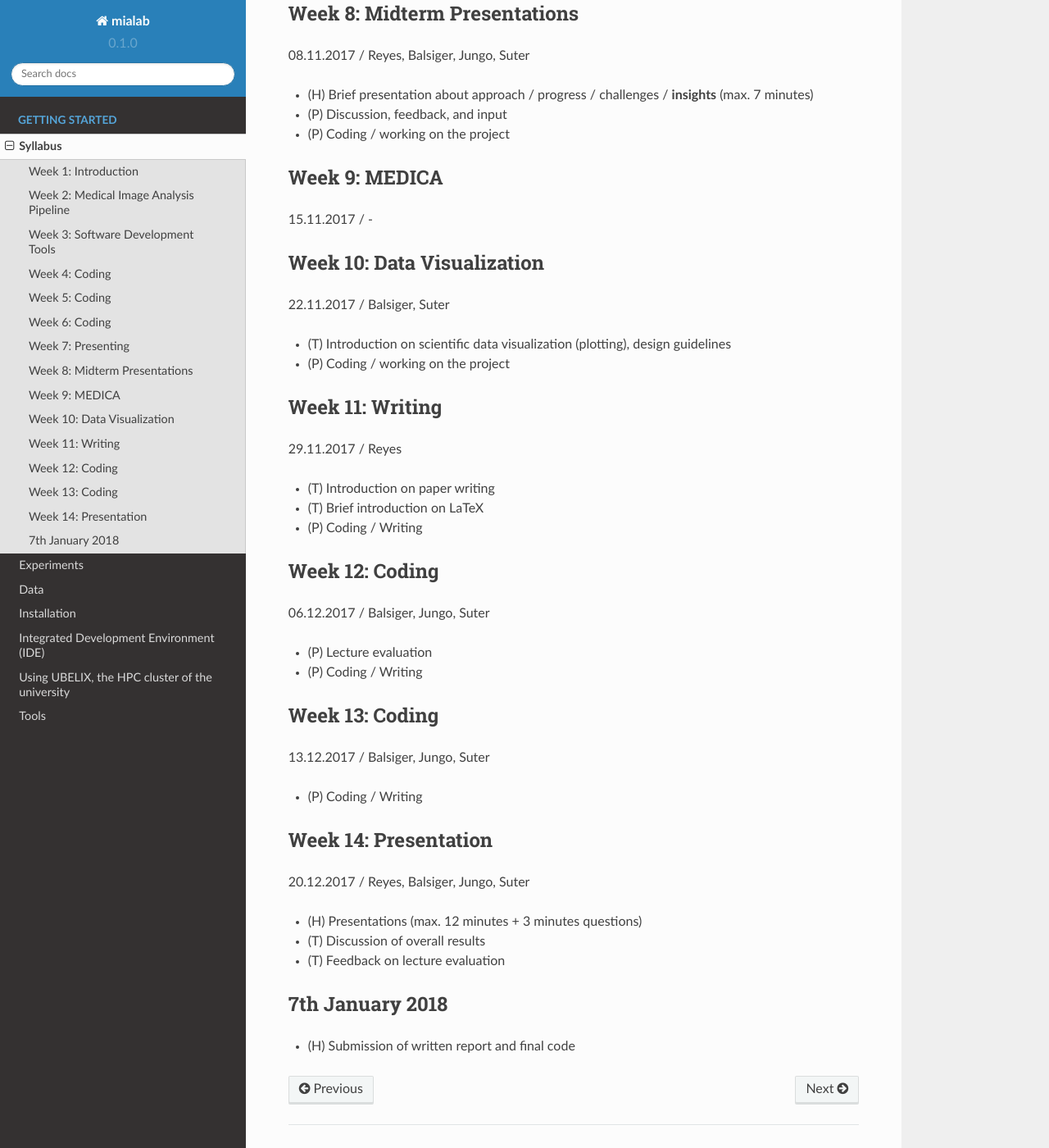
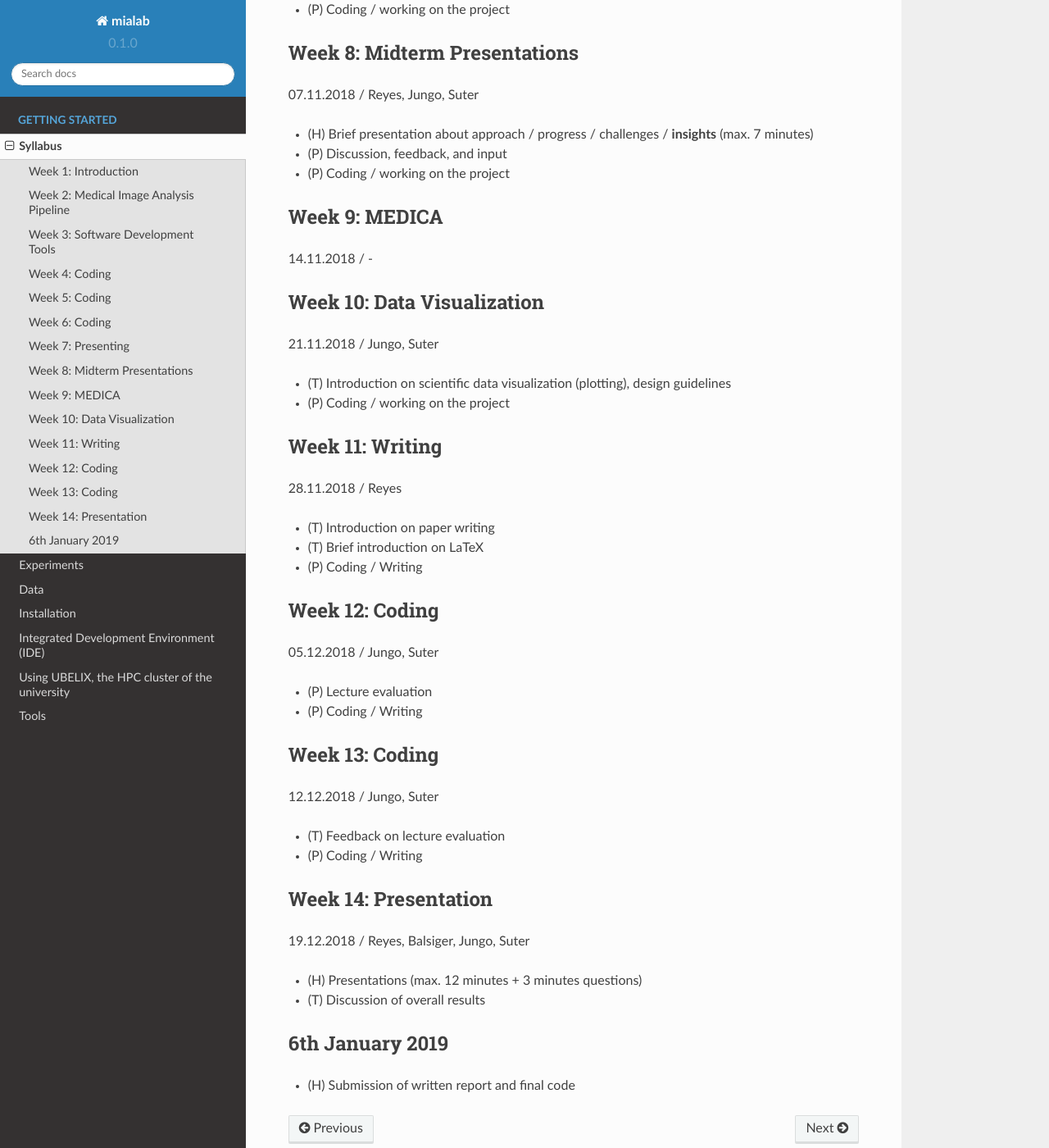
Before and after one commit to ubern-mia/MIALab, a Sphinx documentation site: the page built from docs/syllabus.rst, in a window 1280 px wide and 1400 px high, scrolled down 1560 px. Shown: the whole window at 82% size. Built offline with Sphinx 7.4.7 and the Read the Docs theme 2.0.0, drawn with Linux system fonts in a browser that asks for light colours; formulas are drawn with MathJax 3; some of the changed text lies outside the part shown.

Commit message:
chore(syllabus): 2018 syllabus

```diff
--- a/docs/syllabus.rst
+++ b/docs/syllabus.rst
@@ -7,29 +7,32 @@
 Week 1: Introduction
 --------------------
 
-20.09.2017 / Balsiger, Jungo, Suter
+19.09.2018 / Suter
 
 - \(T\) Overview and aim
 - \(T\) Medical problem / Image data
 - \(P\) Display medical image data with ITK-SNAP
 - \(P\) Install the Python environment
-- \(P\) 2-D decision forest toy example
+- \(H\)
+
+- **\(P\) 2-D decision forest toy example**
 
 Week 2: Medical Image Analysis Pipeline
 ------------------------------------------------------------
 
-27.09.2017 / Reyes, Balsiger
+26.09.2018 / Balsiger, Jungo, Suter
 
 - \(T\) Introduction to the medical image analysis pipeline
 - \(T\) Brief machine learning introduction
-- \(T\) Overview of available experiments
+- **\(T\) Overview of available experiments**
 - \(P\) Code introduction
-- \(H\) Formation of groups and experiment selection
+- \(H\)
+- **\(H\) Formation of groups and experiment selection**
 
 Week 3: Software Development Tools
 ----------------------------------------
 
-04.10.2017 / Jungo, Suter
+03.10.2018 / Jungo, Suter
 
 - \(T\) Introduction to PyCharm, GitHub, and Trello
 - \(P\) Coding / working on the project
@@ -37,7 +40,7 @@
 Week 4: Coding
 --------------------
 
-11.10.2017 / Jungo, Suter
+10.10.2018 / Jungo, Suter
 
 - \(P\) Coding / working on the project
 - \(H\) GitHub repository links
@@ -45,21 +48,21 @@
 Week 5: Coding
 --------------------
 
-18.10.2017 / Balsiger, Jungo, Suter
+17.10.2018 / Balsiger, Jungo, Suter
 
 - \(P\) Coding / working on the project
 
 Week 6: Coding
 --------------------
 
-25.10.2017 / Balsiger, Jungo, Suter
+24.10.2018 / Jungo, Suter
 
 - \(P\) Coding / working on the project
 
 Week 7: Presenting
 ------------------------------
 
-01.11.2017 / Reyes, Balsiger, Jungo, Suter
+31.10.2018 / Reyes, Jungo, Suter
 
 - \(T\) Introduction on presenting
 - \(P\) Coding / working on the project
@@ -67,7 +70,7 @@
 Week 8: Midterm Presentations
 ------------------------------
 
-08.11.2017 / Reyes, Balsiger, Jungo, Suter
+07.11.2018 / Reyes, Jungo, Suter
 
 - \(H\) Brief presentation about approach / progress / challenges / **insights** (max. 7 minutes)
 - \(P\) Discussion, feedback, and input
@@ -76,12 +79,12 @@
 Week 9: MEDICA
 --------------------
 
-15.11.2017 / -
+14.11.2018 / -
 
 Week 10: Data Visualization
 ------------------------------
 
-22.11.2017 / Balsiger, Suter
+21.11.2018 / Jungo, Suter
 
 - \(T\) Introduction on scientific data visualization (plotting), design guidelines
 - \(P\) Coding / working on the project
@@ -89,7 +92,7 @@
 Week 11: Writing
 -----------------
 
-29.11.2017 / Reyes
+28.11.2018 / Reyes
 
 - \(T\) Introduction on paper writing
 - \(T\) Brief introduction on LaTeX
@@ -98,7 +101,7 @@
 Week 12: Coding
 --------------------
 
-06.12.2017 / Balsiger, Jungo, Suter
+05.12.2018 / Jungo, Suter
 
 - \(P\) Lecture evaluation
 - \(P\) Coding / Writing
@@ -106,20 +109,20 @@
 Week 13: Coding
 ----------------
 
-13.12.2017 / Balsiger, Jungo, Suter
+12.12.2018 / Jungo, Suter
 
+- \(T\) Feedback on lecture evaluation
 - \(P\) Coding / Writing
 
 Week 14: Presentation
 ----------------------
 
-20.12.2017 / Reyes, Balsiger, Jungo, Suter
+19.12.2018 / Reyes, Balsiger, Jungo, Suter
 
 - \(H\) Presentations (max. 12 minutes + 3 minutes questions)
 - \(T\) Discussion of overall results
-- \(T\) Feedback on lecture evaluation
 
-7th January 2018
+6th January 2019
 -----------------
 
 - \(H\) Submission of written report and final code
```
